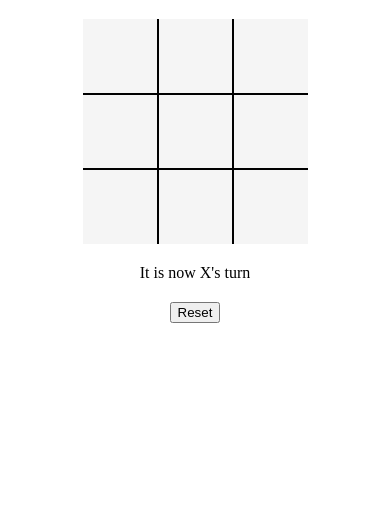
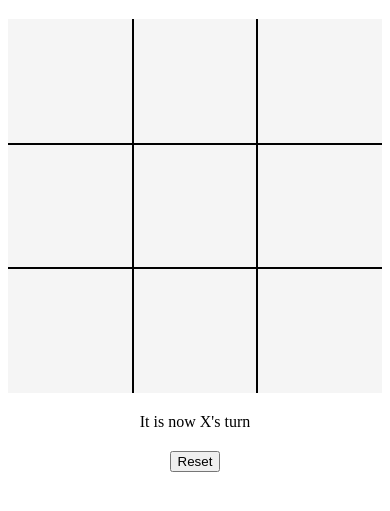
Before and after one commit to yeipkwa/tic-tac-toe, a plain HTML site: page index.html in a window 390 px wide. Shown: the part 61-572 px from the top of the page. Drawn offline with Linux system fonts and the light colour scheme.

Commit message:
make grid responsive

```diff
--- a/styles.css
+++ b/styles.css
@@ -11,8 +11,9 @@ header, .message, .reset{
 .grid{
     background-color: whitesmoke;
     display: grid;
-    width: 225px;
-    height: 225px;
+    max-width: 550px;
+    min-width: 320px;
+    aspect-ratio: 1/1;
     margin: 0 auto;
     grid-template-columns: Repeat(3, 1fr);
     grid-template-rows: Repeat(3, 1fr);
```
